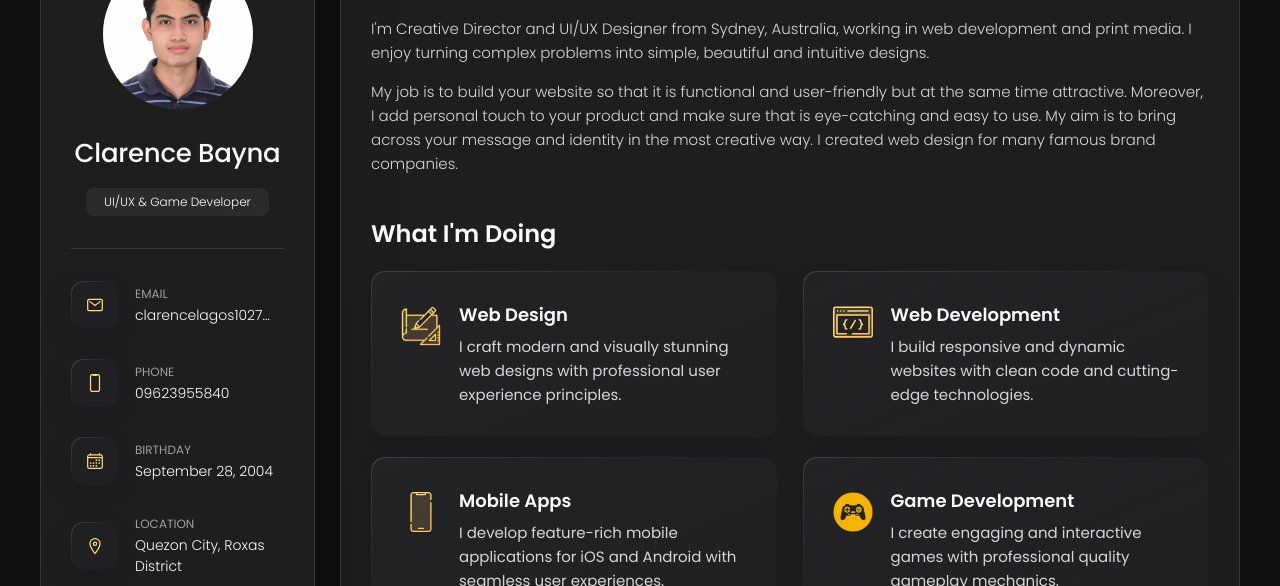
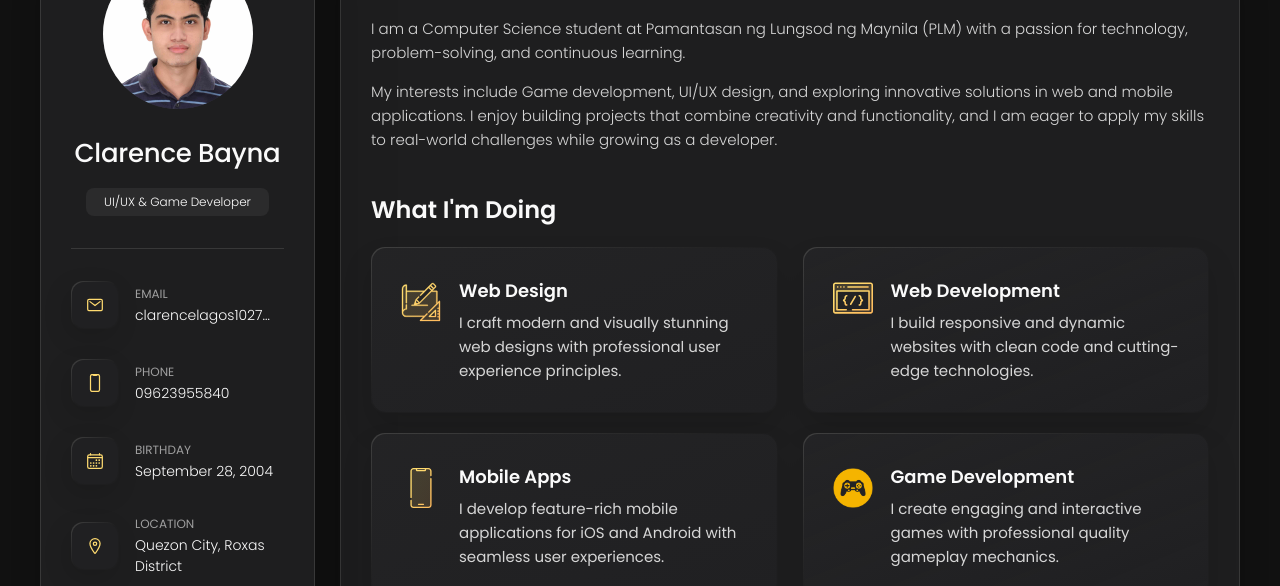
Before and after one commit to Alt28/-My-Portfolio, a plain HTML site: page index.html in a window 1280 px wide. Shown: the part 162-748 px from the top of the page. Drawn offline with nearby package versions, Linux system fonts and the light colour scheme.

Commit message:
Update index.html

```diff
--- a/index.html
+++ b/index.html
@@ -205,17 +205,12 @@
 
         <section class="about-text">
           <p>
-            I'm Creative Director and UI/UX Designer from Sydney, Australia, working in web development and print media.
-            I enjoy
-            turning complex problems into simple, beautiful and intuitive designs.
+            I am a Computer Science student at Pamantasan ng Lungsod ng Maynila (PLM) with a passion for technology, problem-solving, and continuous learning.
           </p>
 
           <p>
-            My job is to build your website so that it is functional and user-friendly but at the same time attractive.
-            Moreover, I
-            add personal touch to your product and make sure that is eye-catching and easy to use. My aim is to bring
-            across your
-            message and identity in the most creative way. I created web design for many famous brand companies.
+            My interests include Game development, UI/UX design, and exploring innovative solutions in web and mobile applications. I enjoy building projects that combine creativity and functionality,
+            and I am eager to apply my skills to real-world challenges while growing as a developer.
           </p>
         </section>
 
```
